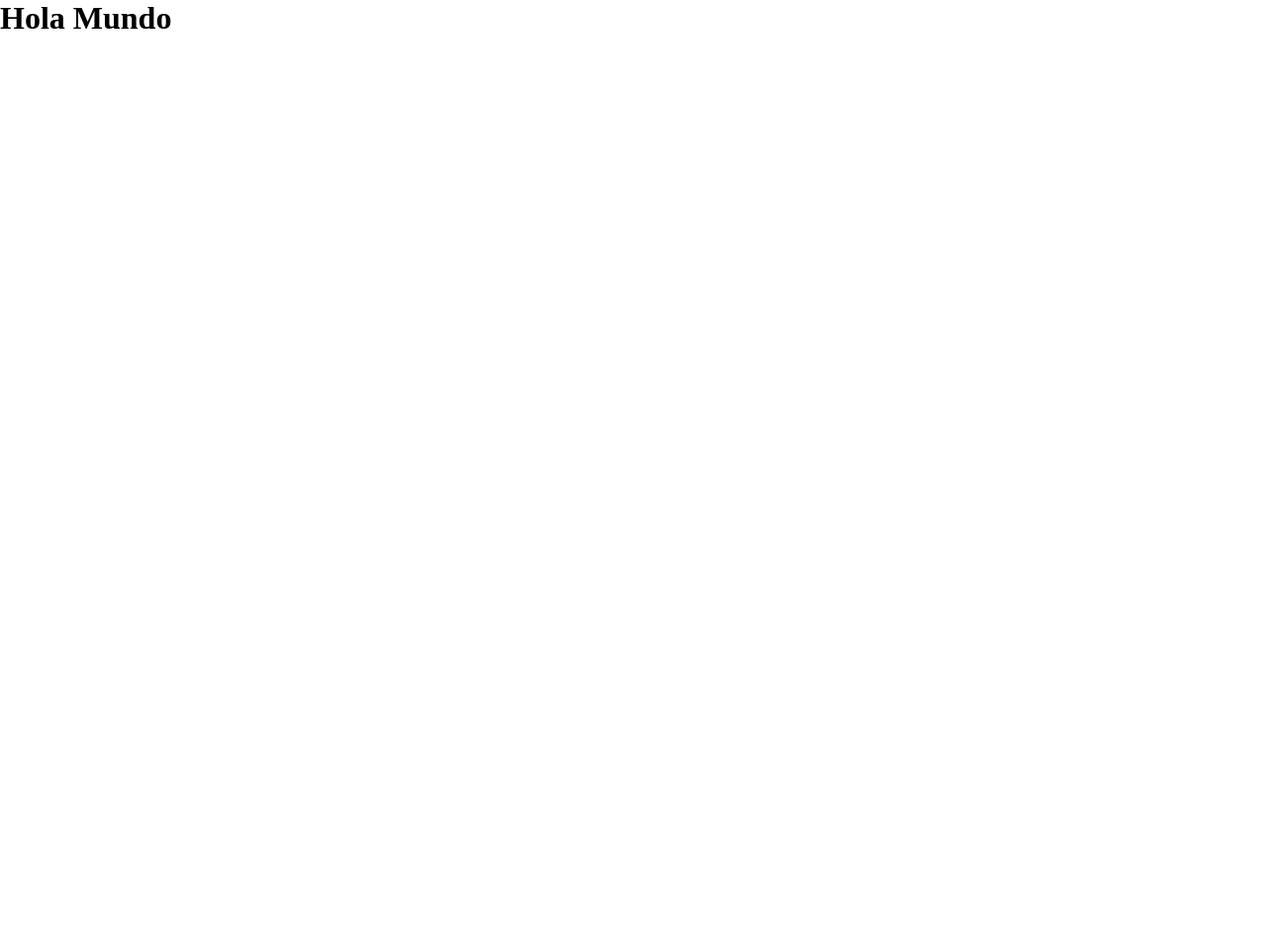
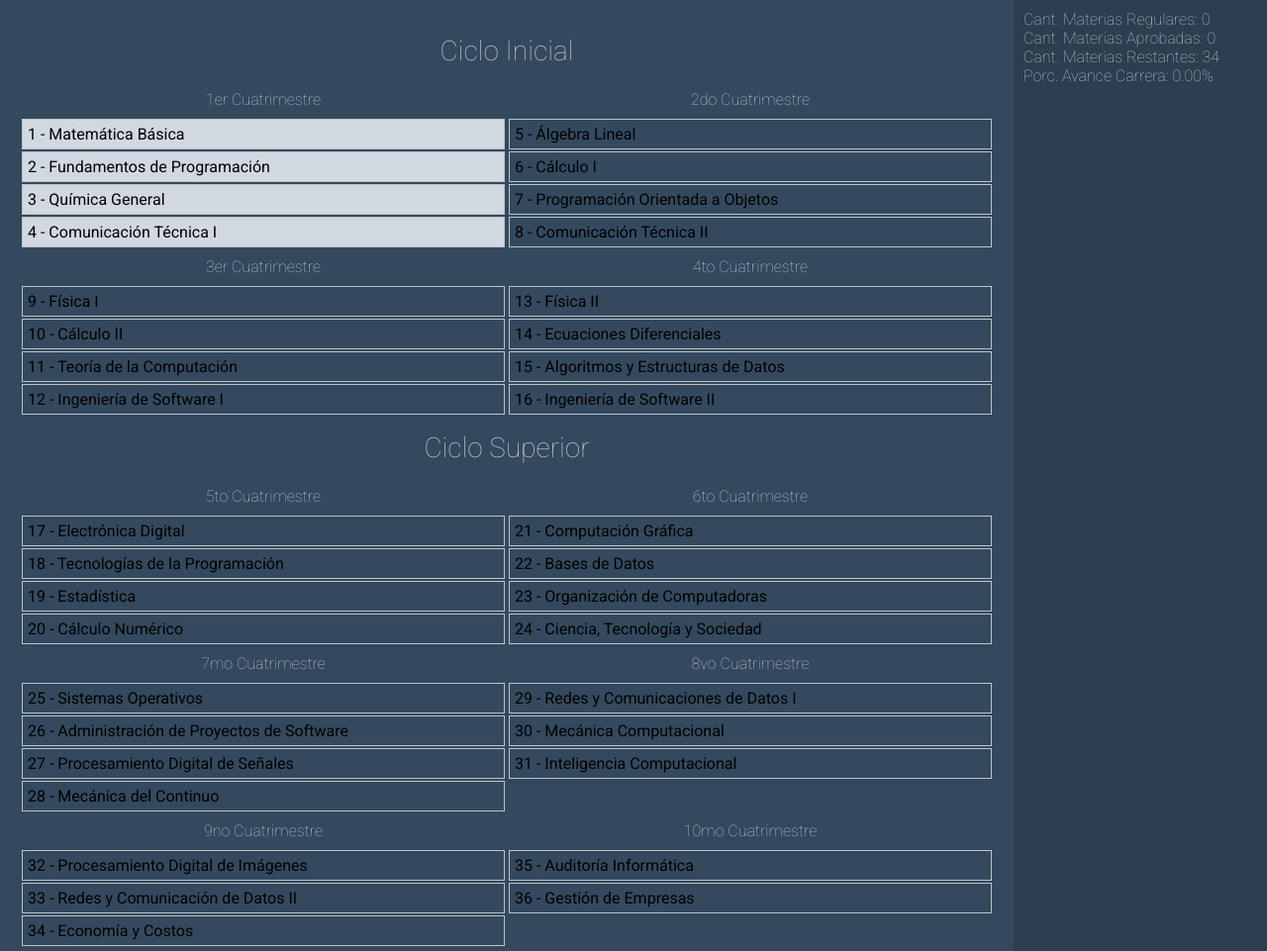
Before and after one commit to rodrigoodz/plan_estudio_fich, a plain HTML site: page index.html in a window 1280 px wide. Shown: the top 961 px of the page at 99% size. Before the commit the page ends 800 px from the top, so only its background shows below. Drawn offline with Linux system fonts and the light colour scheme.

Commit message:
Funcionamiento basico programado

```diff
--- /dev/null
+++ b/PlanInformatica.js
@@ -0,0 +1,292 @@
+const getPlanInformatica = () => {
+  return [
+    {
+      nro: 1,
+      cuatrimestre: 1,
+      nombre: "Matemática Básica",
+      cht: 90,
+      regularizadas_para_cursar: [0],
+      aprobadas_para_cursar: [0],
+    },
+    {
+      nro: 2,
+      cuatrimestre: 1,
+      nombre: "Fundamentos de Programación",
+      cht: 90,
+      regularizadas_para_cursar: [0],
+      aprobadas_para_cursar: [0],
+    },
+    {
+      nro: 3,
+      cuatrimestre: 1,
+      nombre: "Química General",
+      cht: 60,
+      regularizadas_para_cursar: [0],
+      aprobadas_para_cursar: [0],
+    },
+    {
+      nro: 4,
+      cuatrimestre: 1,
+      nombre: "Comunicación Técnica I",
+      cht: 60,
+      regularizadas_para_cursar: [0],
+      aprobadas_para_cursar: [0],
+    },
+    {
+      nro: 5,
+      cuatrimestre: 2,
+      nombre: "Álgebra Lineal",
+      cht: 75,
+      regularizadas_para_cursar: [1],
+      aprobadas_para_cursar: [0],
+    },
+    {
+      nro: 6,
+      cuatrimestre: 2,
+      nombre: "Cálculo I",
+      cht: 75,
+      regularizadas_para_cursar: [1],
+      aprobadas_para_cursar: [0],
+    },
+    {
+      nro: 7,
+      cuatrimestre: 2,
+      nombre: "Programación Orientada a Objetos",
+      cht: 90,
+      regularizadas_para_cursar: [2],
+      aprobadas_para_cursar: [0],
+    },
+    {
+      nro: 8,
+      cuatrimestre: 2,
+      nombre: "Comunicación Técnica II",
+      cht: 60,
+      regularizadas_para_cursar: [4],
+      aprobadas_para_cursar: [0],
+    },
+    {
+      nro: 9,
+      cuatrimestre: 3,
+      nombre: "Física I",
+      cht: 120,
+      regularizadas_para_cursar: [6],
+      aprobadas_para_cursar: [0],
+    },
+    {
+      nro: 10,
+      cuatrimestre: 3,
+      nombre: "Cálculo II",
+      cht: 90,
+      regularizadas_para_cursar: [6],
+      aprobadas_para_cursar: [0],
+    },
+    {
+      nro: 11,
+      cuatrimestre: 3,
+      nombre: "Teoría de la Computación",
+      cht: 105,
+      regularizadas_para_cursar: [1, 2, 3, 4, 5, 6, 7],
+      aprobadas_para_cursar: [0],
+    },
+    {
+      nro: 12,
+      cuatrimestre: 3,
+      nombre: "Ingeniería de Software I",
+      cht: 90,
+      regularizadas_para_cursar: [7],
+      aprobadas_para_cursar: [0],
+    },
+    {
+      nro: 13,
+      cuatrimestre: 4,
+      nombre: "Física II",
+      cht: 105,
+      regularizadas_para_cursar: [9],
+      aprobadas_para_cursar: [1, 2, 3, 4],
+    },
+    {
+      nro: 14,
+      cuatrimestre: 4,
+      nombre: "Ecuaciones Diferenciales",
+      cht: 75,
+      regularizadas_para_cursar: [10],
+      aprobadas_para_cursar: [1, 2, 3, 4],
+    },
+    {
+      nro: 15,
+      cuatrimestre: 4,
+      nombre: "Algoritmos y Estructuras de Datos",
+      cht: 90,
+      regularizadas_para_cursar: [11],
+      aprobadas_para_cursar: [1, 2, 3, 4],
+    },
+    {
+      nro: 16,
+      cuatrimestre: 4,
+      nombre: "Ingeniería de Software II",
+      cht: 90,
+      regularizadas_para_cursar: [12],
+      aprobadas_para_cursar: [1, 2, 3, 4],
+    },
+    {
+      nro: 17,
+      cuatrimestre: 5,
+      nombre: "Electrónica Digital",
+      cht: 90,
+      regularizadas_para_cursar: [13],
+      aprobadas_para_cursar: [1, 2, 3, 4, 5, 6, 7, 8],
+    },
+    {
+      nro: 18,
+      cuatrimestre: 5,
+      nombre: "Tecnologías de la Programación",
+      cht: 90,
+      regularizadas_para_cursar: [15],
+      aprobadas_para_cursar: [1, 2, 3, 4, 5, 6, 7, 8],
+    },
+    {
+      nro: 19,
+      cuatrimestre: 5,
+      nombre: "Estadística",
+      cht: 90,
+      regularizadas_para_cursar: [10],
+      aprobadas_para_cursar: [1, 2, 3, 4, 5, 6, 7, 8],
+    },
+    {
+      nro: 20,
+      cuatrimestre: 5,
+      nombre: "Cálculo Numérico",
+      cht: 90,
+      regularizadas_para_cursar: [14],
+      aprobadas_para_cursar: [1, 2, 3, 4, 5, 6, 7, 8],
+    },
+    {
+      nro: 21,
+      cuatrimestre: 6,
+      nombre: "Computación Gráfica ",
+      cht: 105,
+      regularizadas_para_cursar: [0],
+      aprobadas_para_cursar: [1, 2, 3, 4, 5, 6, 7, 8, 9, 10, 11, 12],
+    },
+    {
+      nro: 22,
+      cuatrimestre: 6,
+      nombre: "Bases de Datos",
+      cht: 90,
+      regularizadas_para_cursar: [16],
+      aprobadas_para_cursar: [1, 2, 3, 4, 5, 6, 7, 8, 9, 10, 11, 12],
+    },
+    {
+      nro: 23,
+      cuatrimestre: 6,
+      nombre: "Organización de Computadoras",
+      cht: 90,
+      regularizadas_para_cursar: [17],
+      aprobadas_para_cursar: [1, 2, 3, 4, 5, 6, 7, 8, 9, 10, 11, 12],
+    },
+    {
+      nro: 24,
+      cuatrimestre: 6,
+      nombre: "Ciencia, Tecnología y Sociedad",
+      cht: 75,
+      regularizadas_para_cursar: [0],
+      aprobadas_para_cursar: [1, 2, 3, 4, 5, 6, 7, 8, 9, 10, 11, 12],
+    },
+    {
+      nro: 25,
+      cuatrimestre: 7,
+      nombre: "Sistemas Operativos",
+      cht: 90,
+      regularizadas_para_cursar: [23],
+      aprobadas_para_cursar: [5, 6, 7, 8, 9, 10, 11, 12, 13, 14, 15, 16],
+    },
+    {
+      nro: 26,
+      cuatrimestre: 7,
+      nombre: "Administración de Proyectos de Software",
+      cht: 90,
+      regularizadas_para_cursar: [22],
+      aprobadas_para_cursar: [5, 6, 7, 8, 9, 10, 11, 12, 13, 14, 15, 16],
+    },
+    {
+      nro: 27,
+      cuatrimestre: 7,
+      nombre: "Procesamiento Digital de Señales",
+      cht: 90,
+      regularizadas_para_cursar: [0],
+      aprobadas_para_cursar: [5, 6, 7, 8, 9, 10, 11, 12, 13, 14, 15, 16],
+    },
+    {
+      nro: 28,
+      cuatrimestre: 7,
+      nombre: "Mecánica del Continuo",
+      cht: 90,
+      regularizadas_para_cursar: [0],
+      aprobadas_para_cursar: [5, 6, 7, 8, 9, 10, 11, 12, 13, 14, 15, 16],
+    },
+    {
+      nro: 29,
+      cuatrimestre: 8,
+      nombre: "Redes y Comunicaciones de Datos I",
+      cht: 90,
+      regularizadas_para_cursar: [23],
+      aprobadas_para_cursar: [9, 10, 11, 12, 13, 14, 15, 16, 17, 18, 19, 20],
+    },
+    {
+      nro: 30,
+      cuatrimestre: 8,
+      nombre: "Mecánica Computacional",
+      cht: 105,
+      regularizadas_para_cursar: [28],
+      aprobadas_para_cursar: [9, 10, 11, 12, 13, 14, 15, 16, 17, 18, 19, 20],
+    },
+    {
+      nro: 31,
+      cuatrimestre: 8,
+      nombre: "Inteligencia Computacional",
+      cht: 90,
+      regularizadas_para_cursar: [0],
+      aprobadas_para_cursar: [9, 10, 11, 12, 13, 14, 15, 16, 17, 18, 19, 20],
+    },
+    {
+      nro: 32,
+      cuatrimestre: 9,
+      nombre: "Procesamiento Digital de Imágenes",
+      cht: 105,
+      regularizadas_para_cursar: [27],
+      aprobadas_para_cursar: [13, 14, 15, 16, 17, 18, 19, 20, 21, 22, 23, 24],
+    },
+    {
+      nro: 33,
+      cuatrimestre: 9,
+      nombre: "Redes y Comunicación de Datos II",
+      cht: 105,
+      regularizadas_para_cursar: [29],
+      aprobadas_para_cursar: [13, 14, 15, 16, 17, 18, 19, 20, 21, 22, 23, 24],
+    },
+    {
+      nro: 34,
+      cuatrimestre: 9,
+      nombre: "Economía y Costos",
+      cht: 60,
+      regularizadas_para_cursar: [0],
+      aprobadas_para_cursar: [13, 14, 15, 16, 17, 18, 19, 20, 21, 22, 23, 24],
+    },
+    {
+      nro: 35,
+      cuatrimestre: 10,
+      nombre: "Auditoría Informática",
+      cht: 90,
+      regularizadas_para_cursar: [0],
+      aprobadas_para_cursar: [17, 18, 19, 20, 21, 22, 23, 24, 25, 26, 27, 28],
+    },
+    {
+      nro: 36,
+      cuatrimestre: 10,
+      nombre: "Gestión de Empresas",
+      cht: 60,
+      regularizadas_para_cursar: [0],
+      aprobadas_para_cursar: [17, 18, 19, 20, 21, 22, 23, 24, 25, 26, 27, 28],
+    },
+  ];
+};
--- a/app.js
+++ b/app.js
@@ -0,0 +1,201 @@
+//elements
+let materias_cuatri_1 = document.querySelector(".materias_cuatri_1");
+let materias_cuatri_2 = document.querySelector(".materias_cuatri_2");
+let materias_cuatri_3 = document.querySelector(".materias_cuatri_3");
+let materias_cuatri_4 = document.querySelector(".materias_cuatri_4");
+let materias_cuatri_5 = document.querySelector(".materias_cuatri_5");
+let materias_cuatri_6 = document.querySelector(".materias_cuatri_6");
+let materias_cuatri_7 = document.querySelector(".materias_cuatri_7");
+let materias_cuatri_8 = document.querySelector(".materias_cuatri_8");
+let materias_cuatri_9 = document.querySelector(".materias_cuatri_9");
+let materias_cuatri_10 = document.querySelector(".materias_cuatri_10");
+
+let cant_mat_restantes = document.querySelector(".mat_restantes");
+let cant_mat_aprobadas = document.querySelector(".mat_aprobadas");
+let cant_mat_regulares = document.querySelector(".mat_regulares");
+let porc_avance = document.querySelector(".porc_avance");
+
+//variables
+let regulares = [0];
+let aprobadas = [0];
+let materias = [];
+
+//funciones
+const getMaterias = () => {
+  materias = getPlanInformatica();
+  // console.log(materias);
+  setMaterias(materias);
+};
+
+const setMaterias = (materias) => {
+  materias.forEach((materia, index) => {
+    // if (materia.cuatrimestre === 1) {
+    //   const li = document.createElement("li");
+    //   li.appendChild(document.createTextNode(`${materia.nombre}`));
+    //   materias_cuatri_1.appendChild(li);
+    // }
+    let li;
+    switch (materia.cuatrimestre) {
+      case 1:
+        li = document.createElement("li");
+        li.appendChild(
+          document.createTextNode(`${materia.nro} - ${materia.nombre}`)
+        );
+        li.id = `${materia.nro}`;
+        materias_cuatri_1.appendChild(li);
+        break;
+      case 2:
+        li = document.createElement("li");
+        li.appendChild(
+          document.createTextNode(`${materia.nro} - ${materia.nombre}`)
+        );
+        li.id = `${materia.nro}`;
+        materias_cuatri_2.appendChild(li);
+        break;
+      case 3:
+        li = document.createElement("li");
+        li.appendChild(
+          document.createTextNode(`${materia.nro} - ${materia.nombre}`)
+        );
+        li.id = `${materia.nro}`;
+        materias_cuatri_3.appendChild(li);
+        break;
+      case 4:
+        li = document.createElement("li");
+        li.appendChild(
+          document.createTextNode(`${materia.nro} - ${materia.nombre}`)
+        );
+        li.id = `${materia.nro}`;
+        materias_cuatri_4.appendChild(li);
+        break;
+      case 5:
+        li = document.createElement("li");
+        li.appendChild(
+          document.createTextNode(`${materia.nro} - ${materia.nombre}`)
+        );
+        li.id = `${materia.nro}`;
+        materias_cuatri_5.appendChild(li);
+        break;
+      case 6:
+        li = document.createElement("li");
+        li.appendChild(
+          document.createTextNode(`${materia.nro} - ${materia.nombre}`)
+        );
+        li.id = `${materia.nro}`;
+        materias_cuatri_6.appendChild(li);
+        break;
+      case 7:
+        li = document.createElement("li");
+        li.appendChild(
+          document.createTextNode(`${materia.nro} - ${materia.nombre}`)
+        );
+        li.id = `${materia.nro}`;
+        materias_cuatri_7.appendChild(li);
+        break;
+      case 8:
+        li = document.createElement("li");
+        li.appendChild(
+          document.createTextNode(`${materia.nro} - ${materia.nombre}`)
+        );
+        li.id = `${materia.nro}`;
+        materias_cuatri_8.appendChild(li);
+        break;
+      case 9:
+        li = document.createElement("li");
+        li.appendChild(
+          document.createTextNode(`${materia.nro} - ${materia.nombre}`)
+        );
+        li.id = `${materia.nro}`;
+        materias_cuatri_9.appendChild(li);
+        break;
+      case 10:
+        li = document.createElement("li");
+        li.appendChild(
+          document.createTextNode(`${materia.nro} - ${materia.nombre}`)
+        );
+        li.id = `${materia.nro}`;
+        materias_cuatri_10.appendChild(li);
+        break;
+    }
+  });
+};
+
+const cambiarEstado = (id) => {
+  const esta_regular = regulares.find((materia) => materia == id);
+  const esta_aprobado = aprobadas.find((materia) => materia == id);
+  if (esta_regular) {
+    const existente = aprobadas.find((materia) => materia == id);
+    if (!existente) {
+      const elemento = document.getElementById(id);
+      elemento.className = "aprobada";
+      aprobadas.push(Number(elemento.id));
+      actualizarInfo();
+      actualizarMaterias();
+    }
+  } else if (!esta_regular) {
+    const existente = regulares.find((materia) => materia == id);
+    if (!existente) {
+      const elemento = document.getElementById(id);
+      elemento.className = "regularizada";
+      regulares.push(Number(elemento.id));
+      actualizarInfo();
+      actualizarMaterias();
+    }
+  }
+  if (esta_aprobado && esta_regular) {
+    const elemento = document.getElementById(id);
+    elemento.className = "";
+    aprobadas = aprobadas.filter((materia) => materia != id);
+    regulares = regulares.filter((materia) => materia != id);
+    actualizarInfo();
+    actualizarMaterias();
+  }
+  console.log("regulares ", regulares);
+  console.log("aprobadas ", aprobadas);
+};
+
+const actualizarInfo = () => {
+  //actualizar info
+  cant_mat_regulares.innerText = regulares.length - 1;
+  cant_mat_aprobadas.innerText = aprobadas.length - 1;
+  cant_mat_restantes.innerText = materias.length - aprobadas.length - 1;
+  porc_avance.innerText = (
+    ((aprobadas.length - 1) * 100) /
+    materias.length
+  ).toFixed(2);
+};
+
+const actualizarMaterias = () => {
+  materias.forEach((materia) => {
+    console.log("regulares: ", regulares);
+    console.log("pa cursar", aprobadas);
+    const contiene_regulares = materia.regularizadas_para_cursar.every((i) =>
+      regulares.includes(i)
+    );
+    const contiene_aprobadas = materia.aprobadas_para_cursar.every((i) =>
+      aprobadas.includes(i)
+    );
+    console.log(materia.nombre, contiene_regulares);
+    console.log(materia.nombre, contiene_aprobadas);
+
+    const ya_cursada = regulares.find((reg) => reg == materia.nro);
+    console.log(ya_cursada);
+    if (contiene_regulares && contiene_aprobadas && !ya_cursada) {
+      const elemento = document.getElementById(materia.nro);
+      elemento.className = "puede_cursar";
+    }
+  });
+};
+
+//click
+document.addEventListener("click", function (e) {
+  // console.log(e.target.tagName);
+  if (e.target.tagName === "LI") {
+    cambiarEstado(e.target.id);
+  }
+});
+
+//--------------------------------------------
+getMaterias();
+actualizarInfo();
+actualizarMaterias();
--- a/css/styles.css
+++ b/css/styles.css
@@ -1,4 +1,75 @@
 * {
   margin: 0;
   padding: 0;
+  font-family: "Roboto", sans-serif;
 }
+
+.wrapper {
+  background-color: #34495e;
+  padding: 20px;
+}
+main {
+  display: grid;
+  grid-template-columns: 80% 20%;
+}
+
+.info {
+  background-color: #2c3e50;
+  color: #bdc3c7;
+  padding: 10px;
+}
+.info h4 {
+  font-weight: 200;
+}
+
+.titulo_ciclo {
+  text-align: center;
+  color: #bdc3c7;
+  font-weight: 200;
+  font-size: 28px;
+  padding: 15px;
+}
+
+.titulo_cuatri {
+  padding: 8px;
+}
+
+.titulo_cuatri {
+  color: #bdc3c7;
+  font-weight: 200;
+  font-size: 16px;
+  text-align: center;
+}
+
+li {
+  list-style: none;
+  border: 1px solid #bdc3c7;
+  padding: 5px;
+  margin: 2px;
+  color: black;
+  /* color: #bdc3c7; */
+}
+
+li:hover {
+  /* background-color: rgba(1, 1, 1, 0.4); */
+  cursor: pointer;
+}
+
+.ciclo_inicial,
+.ciclo_superior {
+  display: grid;
+  grid-template-columns: repeat(2, 1fr);
+  grid-template-rows: repeat(2, 1fr);
+}
+
+.regularizada {
+  background-color: rgba(0, 128, 0, 0.2);
+}
+
+.aprobada {
+  background-color: #3498db;
+}
+
+.puede_cursar {
+  background-color: #d1d8e0;
+}
--- a/index.html
+++ b/index.html
@@ -4,6 +4,7 @@
     <meta charset="UTF-8" />
     <meta name="viewport" content="width=device-width, initial-scale=1.0" />
     <link rel="stylesheet" href="./css/styles.css" />
+
     <link
       href="https://fonts.googleapis.com/css2?family=Roboto:wght@100;300;400&display=swap"
       rel="stylesheet"
@@ -11,10 +12,63 @@
     <title>Plan de Estudio | FICH</title>
   </head>
   <body>
-    <div class="main_wrapper">
-      <h1>Hola Mundo</h1>
-    </div>
-
+    <main>
+      <div class="wrapper">
+        <h1 class="titulo_ciclo">Ciclo Inicial</h1>
+        <div class="ciclo_inicial">
+          <div>
+            <h2 class="titulo_cuatri">1er Cuatrimestre</h2>
+            <ul class="materias_cuatri_1"></ul>
+          </div>
+          <div>
+            <h2 class="titulo_cuatri">2do Cuatrimestre</h2>
+            <ul class="materias_cuatri_2"></ul>
+          </div>
+          <div>
+            <h2 class="titulo_cuatri">3er Cuatrimestre</h2>
+            <ul class="materias_cuatri_3"></ul>
+          </div>
+          <div>
+            <h2 class="titulo_cuatri">4to Cuatrimestre</h2>
+            <ul class="materias_cuatri_4"></ul>
+          </div>
+        </div>
+        <h1 class="titulo_ciclo">Ciclo Superior</h1>
+        <div class="ciclo_superior">
+          <div>
+            <h2 class="titulo_cuatri">5to Cuatrimestre</h2>
+            <ul class="materias_cuatri_5"></ul>
+          </div>
+          <div>
+            <h2 class="titulo_cuatri">6to Cuatrimestre</h2>
+            <ul class="materias_cuatri_6"></ul>
+          </div>
+          <div>
+            <h2 class="titulo_cuatri">7mo Cuatrimestre</h2>
+            <ul class="materias_cuatri_7"></ul>
+          </div>
+          <div>
+            <h2 class="titulo_cuatri">8vo Cuatrimestre</h2>
+            <ul class="materias_cuatri_8"></ul>
+          </div>
+          <div>
+            <h2 class="titulo_cuatri">9no Cuatrimestre</h2>
+            <ul class="materias_cuatri_9"></ul>
+          </div>
+          <div>
+            <h2 class="titulo_cuatri">10mo Cuatrimestre</h2>
+            <ul class="materias_cuatri_10"></ul>
+          </div>
+        </div>
+      </div>
+      <div class="info">
+        <h4>Cant. Materias Regulares: <span class="mat_regulares"></span></h4>
+        <h4>Cant. Materias Aprobadas: <span class="mat_aprobadas"></span></h4>
+        <h4>Cant. Materias Restantes: <span class="mat_restantes"></span></h4>
+        <h4>Porc. Avance Carrera: <span class="porc_avance"></span>%</h4>
+      </div>
+    </main>
+    <script src="PlanInformatica.js"></script>
     <script src="app.js"></script>
   </body>
 </html>
```
